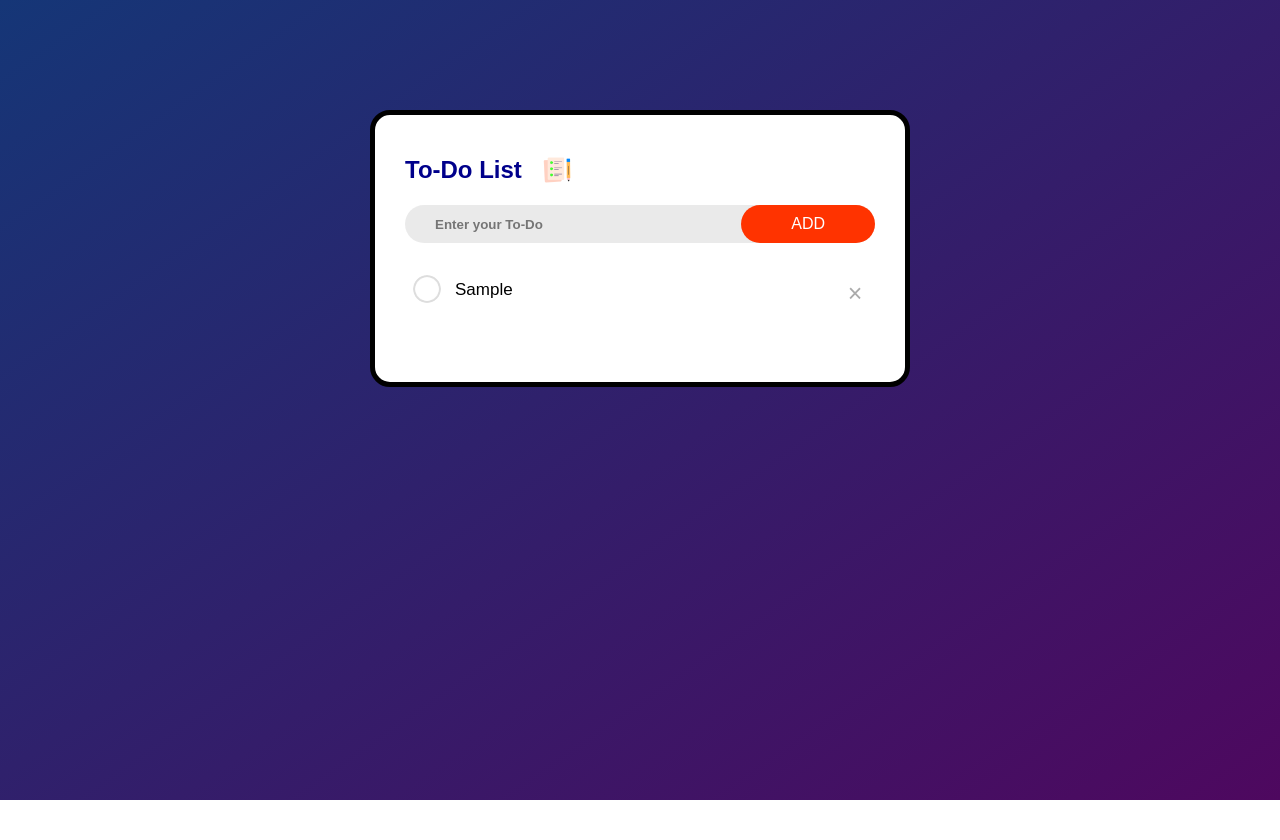
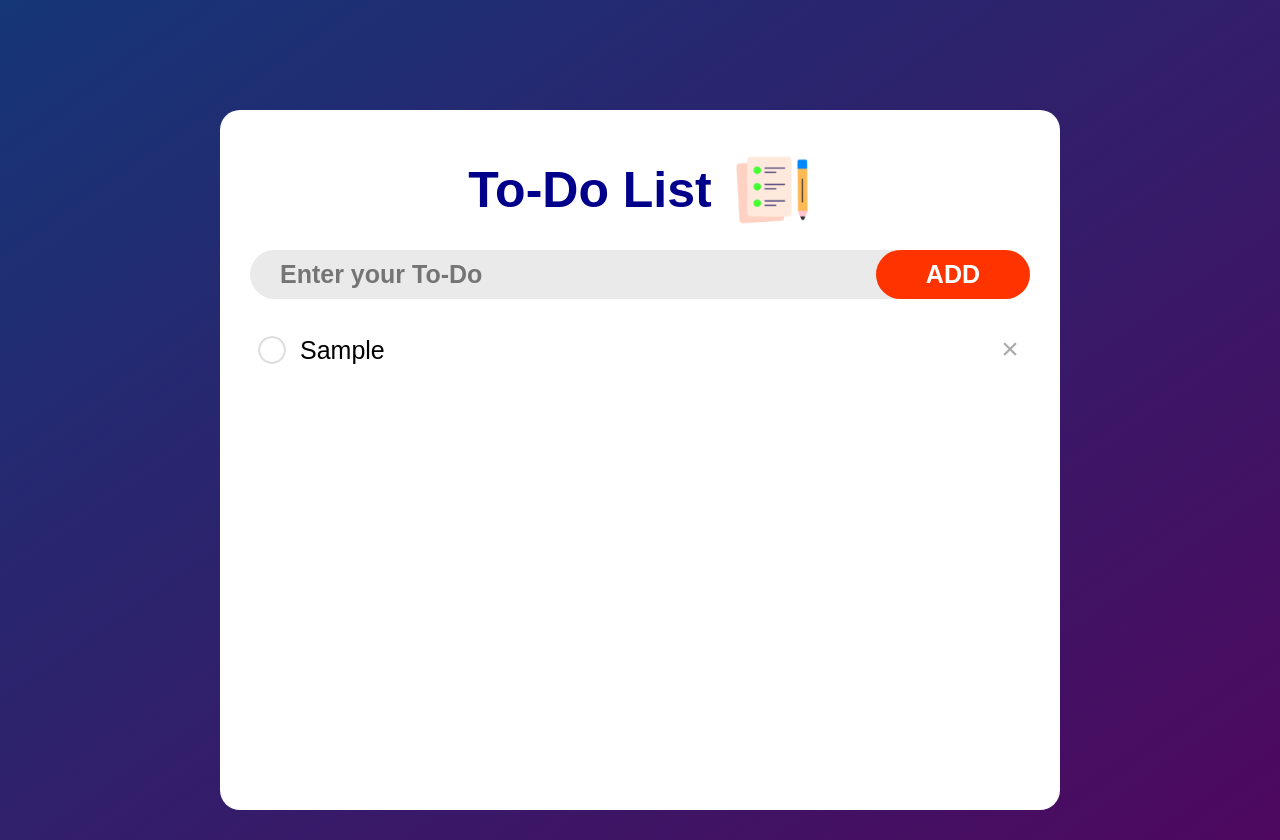
Before and after one commit to aravind-415/To-Do-List, a plain HTML site: page index.html in a window 1280 px wide. Both pictures are taken after typing "Sample" into the empty fields and a click on the button "ADD". Before the commit the page ends 800 px from the top, so only its background shows below. Drawn offline with Linux system fonts and the light colour scheme.

Commit message:
style.css

```diff
--- a/style.css
+++ b/style.css
@@ -11,9 +11,8 @@
     padding: 10px;
 }
 .todo-app{
-    width: 100%;
-    border: 5px solid black;
-    max-width: 540px;
+    min-height: 700px;
+    max-width: 840px;
     background-color: white;
     margin: 100px auto 20px;
     padding: 40px 30px 70px;
@@ -22,11 +21,13 @@
 .todo-app h2{
     margin-bottom: 20px;
     color: darkblue;
+    font-size: 50px;
     align-items: center;
+    justify-content: center;
     display: flex;
 }
 .todo-app h2 img{
-    width: 30px;
+    width: 80px;
     margin-left: 20px;
 }
 .row{
@@ -45,6 +46,7 @@ input{
     background: transparent;
     padding: 10px;
     font-weight: 600;
+    font-size: 25px;
 }
 button{
     border: none;
@@ -52,13 +54,14 @@ button{
     padding: 10px 50px;
     background:#ff3300;
     color: white;
-    font-size: 16px;
+    font-size: 25px;
+    font-weight: 600;
     cursor: pointer;
     border-radius: 30px;
 }
 ul li{
     list-style: none;
-    font-size: 17px;
+    font-size: 25px;
     padding: 12px 8px 12px 50px;
     user-select: none;
     position: relative;
@@ -70,10 +73,10 @@ ul li::before{
     height: 28px;
     width: 28px;
     border-radius: 50%;
-    background-image: url(./unchecked.png);
+    background-image: url(unchecked.png);
     background-size: cover;
     background-position: center;
-    top: 7px;
+    top: 12px;
     left: 8px;
 }
 ul li.checked{
@@ -82,7 +85,7 @@ ul li.checked{
     font-style: italic;
 }
 ul li.checked::before{
-    background-image: url(./checked.png);
+    background-image: url(checked.png);
 }
 ul li span{
     position: absolute;
@@ -90,7 +93,7 @@ ul li span{
     top: 5px;
     width: 40px;
     height: 40px;
-    font-size: 25px;
+    font-size: 30px;
     border-radius: 20px;
     color: #55555580;
     line-height: 40px;
```
